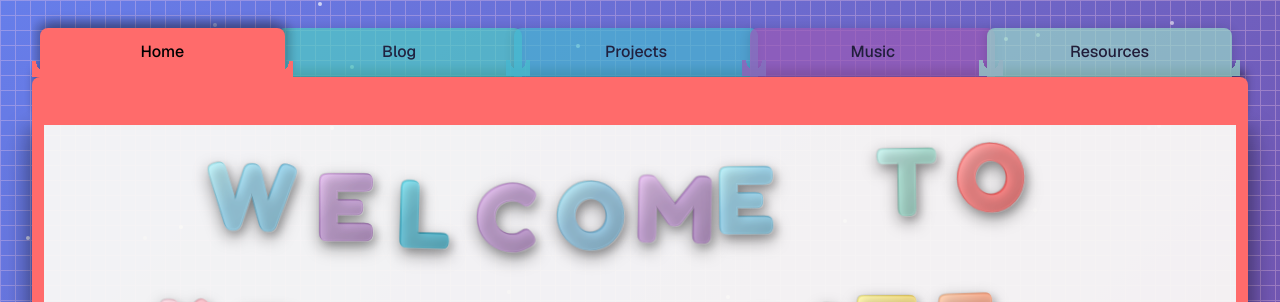
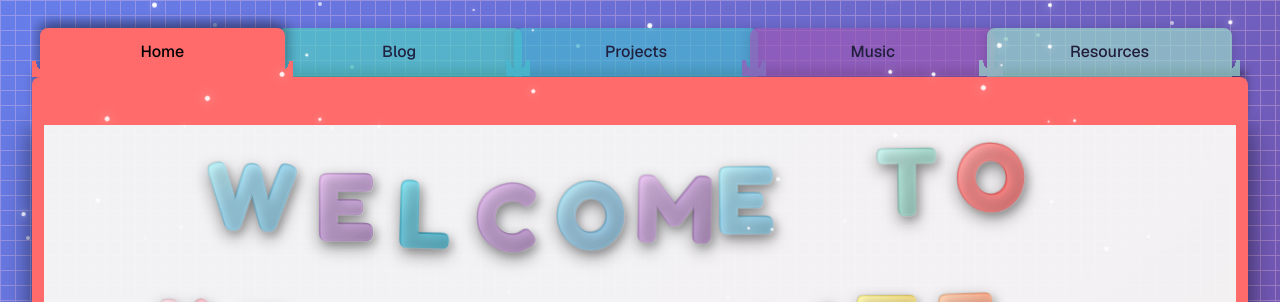
Before and after one commit to TheBoxy/PersonalWebsite, a Next.js app: page / in a window 1280 px wide. Shown: the top 302 px of the page. Built offline with nearby package versions, Linux system fonts and the light colour scheme.

Commit message:
Updated theme

```diff
--- /dev/null
+++ b/src/app/components/SnowParticles.tsx
@@ -0,0 +1,70 @@
+"use client";
+import React, { useEffect, useRef } from "react";
+
+const SNOW_COUNT = 100;
+
+function randomBetween(min: number, max: number) {
+  return Math.random() * (max - min) + min;
+}
+
+const SnowParticles: React.FC = () => {
+  const ref = useRef<HTMLDivElement>(null);
+
+  useEffect(() => {
+    const snowflakes: HTMLDivElement[] = [];
+    const parent = ref.current;
+    if (!parent) return;
+
+    // Remove old flakes if any
+    parent.innerHTML = "";
+
+    for (let i = 0; i < SNOW_COUNT; i++) {
+      const flake = document.createElement("div");
+      flake.className = "snow-flake";
+
+      // Randomize properties for natural, varied snowfall
+      const size = randomBetween(2, 5); // Tiny particles: 2-5px
+      const left = randomBetween(0, 100);
+      const duration = randomBetween(8, 20); // Slower fall for gentle effect
+      const delay = randomBetween(0, 15);
+      const opacity = randomBetween(0.4, 0.9);
+      const horizontalDrift = randomBetween(-20, 20); // Slight horizontal movement
+
+      flake.style.left = `${left}vw`;
+      flake.style.width = `${size}px`;
+      flake.style.height = `${size}px`;
+      flake.style.borderRadius = "50%";
+      flake.style.backgroundColor = "#ffffff";
+      flake.style.animationDuration = `${duration}s`;
+      flake.style.opacity = `${opacity}`;
+      flake.style.animationDelay = `${delay}s`;
+      flake.style.boxShadow = `0 0 ${size * 2}px rgba(255, 255, 255, ${opacity * 0.8})`;
+
+      // Add horizontal drift animation
+      flake.style.setProperty("--drift", `${horizontalDrift}px`);
+
+      parent.appendChild(flake);
+      snowflakes.push(flake);
+    }
+
+    return () => {
+      snowflakes.forEach(flake => {
+        if (flake.parentNode) {
+          flake.parentNode.removeChild(flake);
+        }
+      });
+    };
+  }, []);
+
+  // Prevent pointer events to underlying elements
+  return (
+    <div
+      aria-hidden="true"
+      ref={ref}
+      className="snow-particles"
+      style={{ position: "fixed", top: 0, left: 0, width: "100vw", height: "100vh", pointerEvents: "none", zIndex: 9999 }}
+    />
+  );
+};
+
+export default SnowParticles;
--- a/src/app/globals.css
+++ b/src/app/globals.css
@@ -16,6 +16,33 @@
   :root {
     --background: #0a0a0a;
     --foreground: #ededed;
+  }
+}
+
+/* Snow effect styles */
+.snow-particles {
+  pointer-events: none;
+}
+.snow-flake {
+  position: absolute;
+  top: -10px;
+  user-select: none;
+  will-change: transform, opacity;
+  animation-name: snowFall;
+  animation-timing-function: linear;
+  animation-iteration-count: infinite;
+}
+@keyframes snowFall {
+  0% {
+    transform: translateY(0) translateX(0) rotate(0deg);
+    opacity: 1;
+  }
+  50% {
+    transform: translateY(50vh) translateX(var(--drift, 0px)) rotate(180deg);
+  }
+  100% {
+    transform: translateY(100vh) translateX(calc(var(--drift, 0px) * 2)) rotate(360deg);
+    opacity: 0.3;
   }
 }
 
--- a/src/app/layout.tsx
+++ b/src/app/layout.tsx
@@ -33,6 +33,8 @@ export const metadata: Metadata = {
   description: "A website with folder-style navigation",
 };
 
+import SnowParticles from "./components/SnowParticles";
+
 export default function RootLayout({
   children,
 }: {
@@ -41,6 +43,7 @@ export default function RootLayout({
   return (
     <html lang="en">
       <body className={`${geist.className} ${kalam.variable} ${fredoka.variable} min-h-screen`}>
+        <SnowParticles />
         <div className="max-w-7xl mx-auto px-4 sm:px-6 lg:px-8 pt-2 pb-6">
           <div className="relative">
             <FolderNavigation />
```
